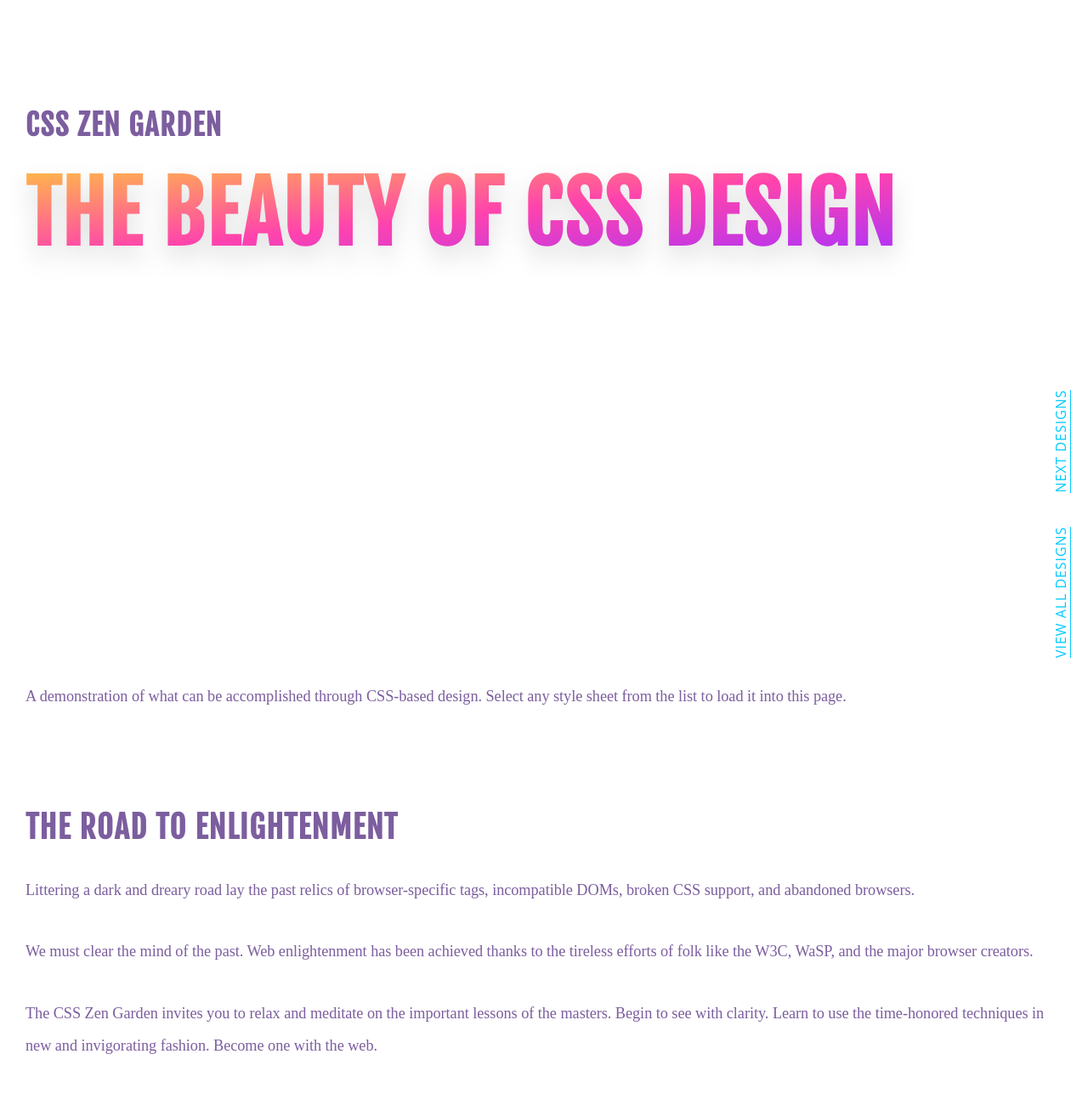
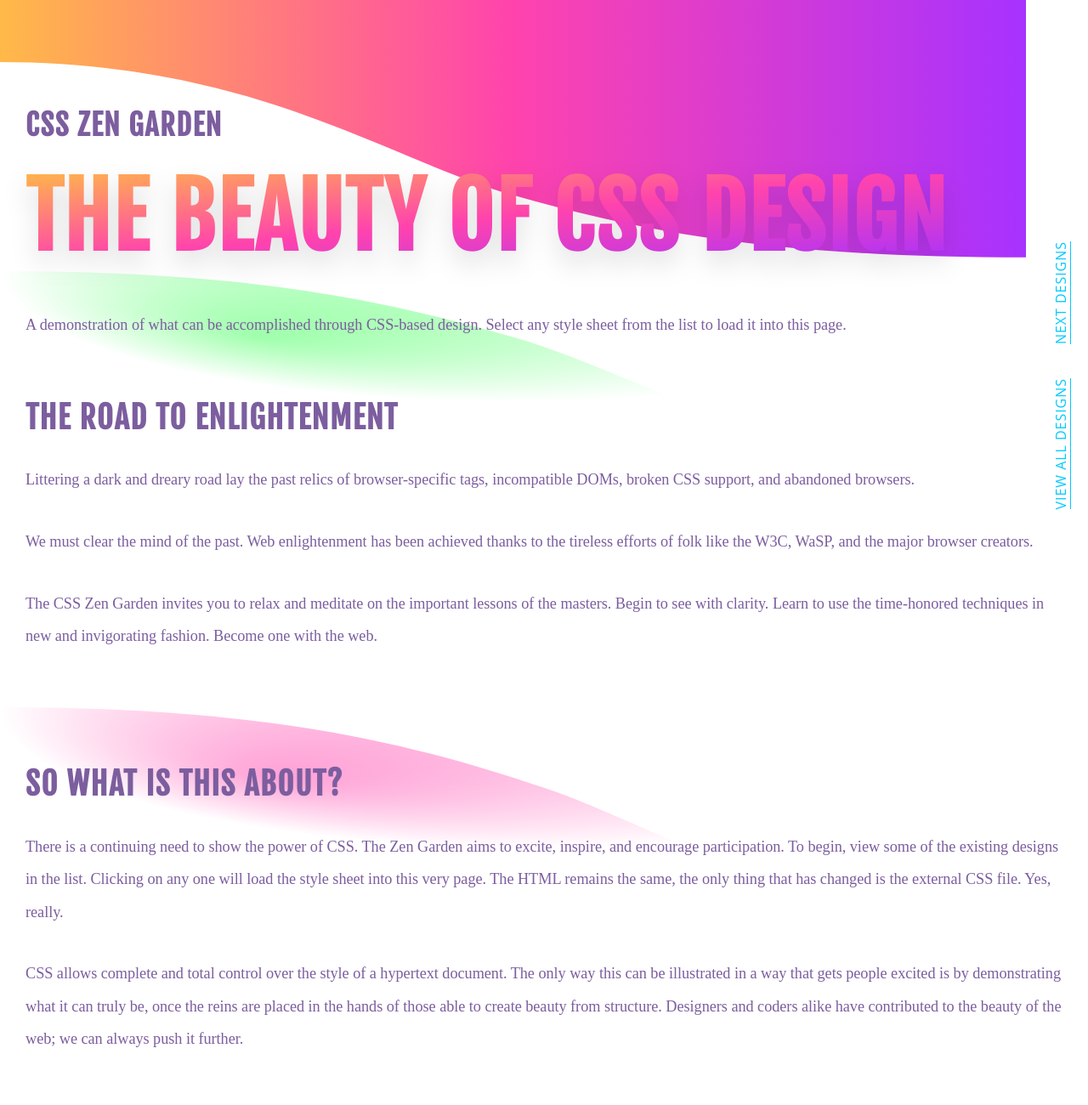
Before and after one commit to zafree/test, a plain HTML site: page index.html in a window 1280 px wide. Shown: the top 1300 px of the page at 85% size. Drawn offline with Linux system fonts and the light colour scheme.

Commit message:
test 7 major

```diff
--- a/style.css
+++ b/style.css
@@ -32,7 +32,7 @@ body {
   line-height: 1.8571428571428568em;
 
   overflow-wrap: break-word; }
-@media screen and (min-width: 1200px) {
+@media screen and (min-width: 992px) {
   body {
     font-size: 71.42857142857143%; } }
 
@@ -82,14 +82,15 @@ h2 {
   letter-spacing: 0.0234em;
   text-transform: uppercase;
   color: #7c5e9f;
+  background: -webkit-gradient(linear, left top, right bottom, from(#ffb948), color-stop(#ff43ad), to(#a732ff));
   background: -webkit-linear-gradient(top left, #ffb948, #ff43ad, #a732ff);
   background:         linear-gradient(to bottom right, #ffb948, #ff43ad, #a732ff);
   -webkit-background-clip: text;
-  -webkit-text-fill-color: transparent;
   font-family: "Fjalla One", sans-serif;
-  font-size: 8.5em;
+  font-size: 9em;
   line-height: 1.1111em;
 
+  -webkit-text-fill-color: transparent;
   -webkit-filter: drop-shadow(0 0.15em 0.15em rgba(0, 0, 0, 0.12));
           filter: drop-shadow(0 0.15em 0.15em rgba(0, 0, 0, 0.12)); }
 
@@ -141,11 +142,11 @@ abbr[title] {
      -moz-box-direction: reverse;
       -ms-flex-flow: row-reverse wrap;
           flex-flow: row-reverse wrap;
-  -webkit-box-pack: end;
-  -webkit-justify-content: flex-end;
-     -moz-box-pack: end;
-  -ms-flex-pack: end;
-          justify-content: flex-end;
+  -webkit-box-pack: start;
+  -webkit-justify-content: flex-start;
+     -moz-box-pack: start;
+  -ms-flex-pack: start;
+          justify-content: flex-start;
   -webkit-box-align: center;
   -webkit-align-items: center;
      -moz-box-align: center;
@@ -177,13 +178,37 @@ abbr[title] {
   position: relative; }
 .intro header {
   position: relative;
-  min-height: 100vh;
   padding-top: 130px;
   padding-right: 30px;
   padding-left: 30px; }
+.intro header::before {
+  position: absolute;
+  z-index: -1;
+  top: 0;
+  left: 0;
+  width: 100%;
+  height: 100%;
+  content: "";
+  background-image: url("grad-header.svg");
+  background-repeat: no-repeat;
+  -webkit-background-size: contain;
+          background-size: contain; }
+.intro header::after {
+  position: absolute;
+  z-index: -1;
+  top: 100%;
+  left: 0;
+  width: 100%;
+  height: 100%;
+  content: "";
+  background-image: url("grad-green.svg");
+  background-repeat: no-repeat;
+  -webkit-background-size: contain;
+          background-size: contain; }
 .intro .summary {
   position: relative;
-  padding-right: 30px;
+  margin-top: 50px;
+  padding-right: 40px;
   padding-bottom: 35px;
   padding-left: 30px; }
 .intro .summary p:last-child {
@@ -193,9 +218,8 @@ abbr[title] {
   -webkit-box-sizing: border-box;
      -moz-box-sizing: border-box;
           box-sizing: border-box;
-  padding-top: 45px;
   padding-right: 30px;
-  padding-bottom: 45px;
+  padding-bottom: 30px;
   padding-left: 30px; }
 
 .main {
@@ -211,16 +235,50 @@ abbr[title] {
   -webkit-box-sizing: border-box;
      -moz-box-sizing: border-box;
           box-sizing: border-box;
-  padding-top: 45px;
+  padding-top: 70px;
   padding-right: 30px;
-  padding-bottom: 45px;
+  padding-bottom: 30px;
   padding-left: 30px; }
+.main .explanation::before,
+.main .participation::before,
+.main .benefits::before,
+.main .requirements::before {
+  position: absolute;
+  z-index: -1;
+  bottom: 0;
+  left: 0;
+  width: 100%;
+  height: 100%;
+  content: "";
+  background-repeat: no-repeat;
+  -webkit-background-size: contain;
+          background-size: contain; }
+.main .explanation::before {
+  background-image: url("grad-pink.svg"); }
+.main .participation::before {
+  background-image: url("grad-orange.svg"); }
+.main .benefits::before {
+  background-image: url("grad-green.svg"); }
+.main .requirements::before {
+  background-image: url("grad-pink.svg"); }
 .main footer {
   position: relative;
   clear: both;
   height: 200px;
   padding-top: 30px;
   text-align: center; }
+.main footer::before {
+  position: absolute;
+  z-index: -1;
+  bottom: 0;
+  left: 0;
+  width: 100%;
+  height: 100%;
+  content: "";
+  background-image: url("grad-footer.svg");
+  background-repeat: no-repeat;
+  -webkit-background-size: contain;
+          background-size: contain; }
 .main footer a {
   position: relative;
   display: inline-block;
@@ -250,14 +308,14 @@ abbr[title] {
 
 .design-archives {
   position: absolute;
-  top: 100%;
+  top: 0;
   right: 0;
   width: 100%;
-  margin-top: -50px;
+  margin-top: 260px;
   margin-right: 20px;
-  -webkit-transform: rotate(-90deg) translateX(100%);
-      -ms-transform: rotate(-90deg) translateX(100%);
-          transform: rotate(-90deg) translateX(100%);
+  -webkit-transform: rotate(-90deg);
+      -ms-transform: rotate(-90deg);
+          transform: rotate(-90deg);
   -webkit-transform-origin: 100% 100%;
       -ms-transform-origin: 100% 100%;
           transform-origin: 100% 100%; }
```
